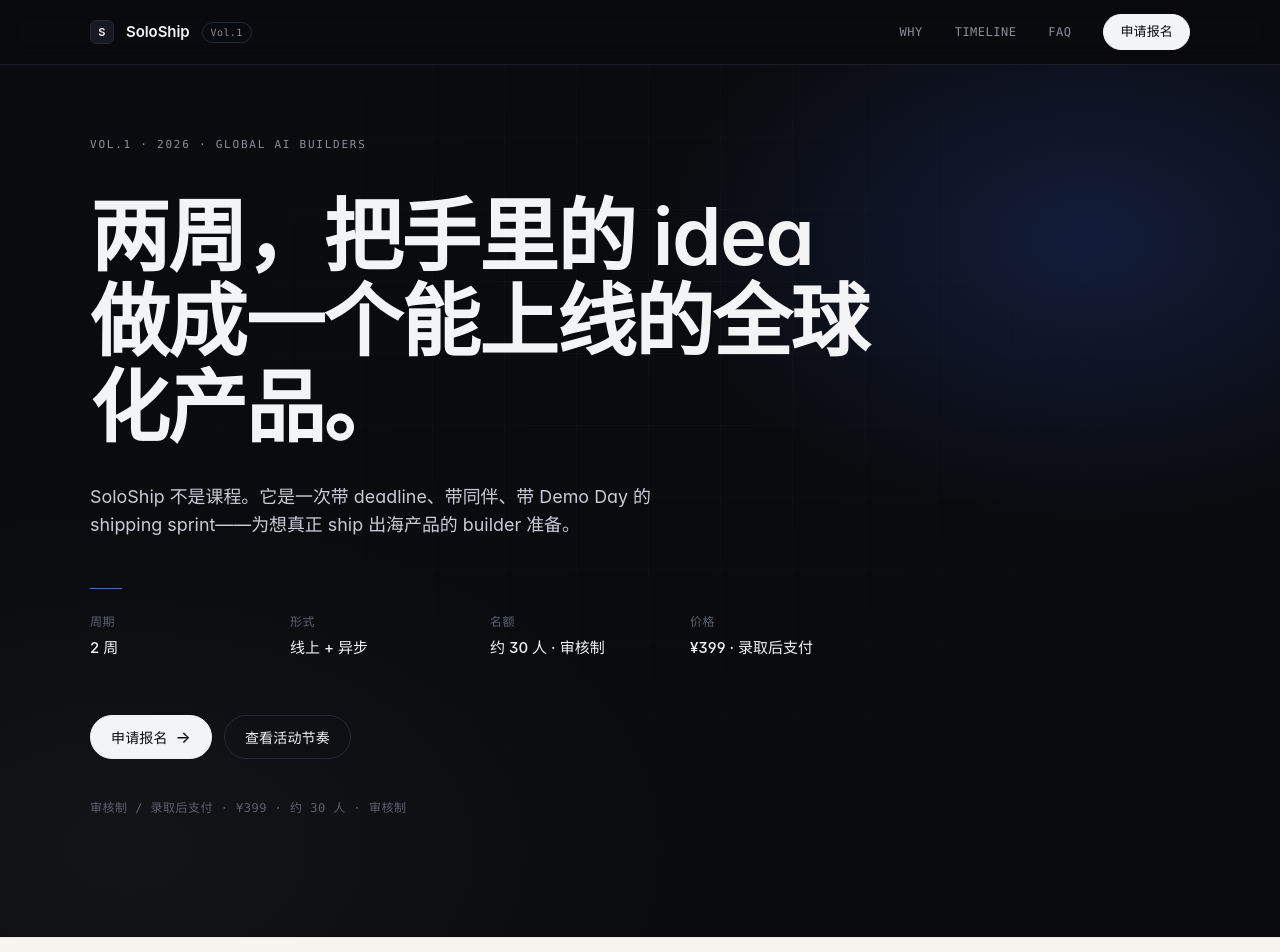
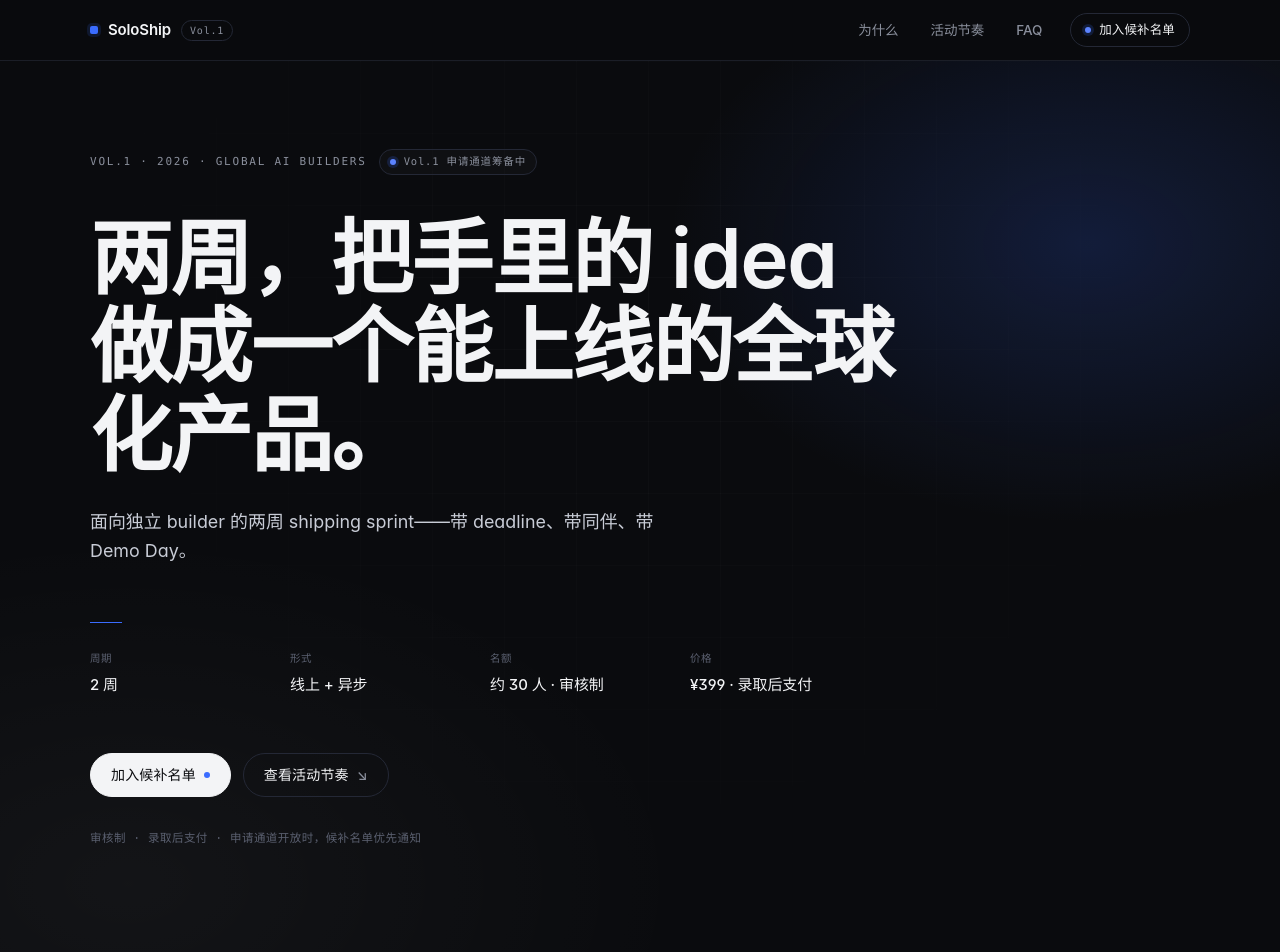
Before and after one commit to jueduizone/soloship, a Next.js app: page / in a window 1280 px wide. Shown: the top 952 px of the page. Built offline with nearby package versions, Linux system fonts and the light colour scheme.

Commit message:
refine: landing polish — hero/nav/footer/content iteration
- Hero/Nav/Footer 视觉打磨
- FAQ/Outcome/Timeline/WhySoloShip 微调
- content.ts 文案迭代
- FinalCTA 按钮态
- .gitignore 更新

```diff
--- a/app/_components/Hero.tsx
+++ b/app/_components/Hero.tsx
@@ -1,35 +1,66 @@
-import { hero, event } from './content'
+import { hero } from './content'
 
 export function Hero() {
   return (
-    <section id="top" className="relative overflow-hidden" style={{ paddingTop: 72, paddingBottom: 120 }}>
+    <section
+      id="top"
+      className="relative overflow-hidden"
+      style={{ paddingTop: 88, paddingBottom: 128 }}
+    >
       <div className="ss-grid-overlay" />
       <div className="ss-hero-glow" />
 
       <div className="ss-container relative">
-        <div className="ss-eyebrow mb-10">{hero.eyebrow}</div>
+        <div className="flex items-center gap-3 mb-10 flex-wrap">
+          <span className="ss-eyebrow">{hero.eyebrow}</span>
+          <span
+            className="ss-mono inline-flex items-center gap-2"
+            style={{
+              color: 'var(--ss-text-dim)',
+              padding: '4px 10px',
+              border: '1px solid var(--ss-border-dark)',
+              borderRadius: 999,
+              fontSize: 10.5,
+              letterSpacing: '0.08em',
+              background: 'rgba(255,255,255,0.02)',
+            }}
+          >
+            <span
+              aria-hidden
+              style={{
+                display: 'inline-block',
+                width: 6,
+                height: 6,
+                borderRadius: 999,
+                background: 'var(--ss-accent-hi)',
+                boxShadow: '0 0 0 3px rgba(58,108,255,0.18)',
+              }}
+            />
+            {hero.status}
+          </span>
+        </div>
 
         <h1
           className="ss-display"
-          style={{ fontSize: 'clamp(40px, 6.2vw, 84px)', maxWidth: 'min(15ch, 100%)' }}
+          style={{ fontSize: 'clamp(40px, 6.4vw, 88px)', maxWidth: 'min(15ch, 100%)' }}
         >
           {hero.headline}
         </h1>
 
         <p
-          className="ss-lede mt-8"
-          style={{ maxWidth: 620, color: 'var(--ss-text)' }}
+          className="ss-lede mt-7"
+          style={{ maxWidth: 580, color: 'var(--ss-text)' }}
         >
           {hero.sub}
         </p>
 
-        <div className="ss-accent-rule mt-12 mb-6" />
+        <div className="ss-accent-rule mt-14 mb-7" />
 
         <dl
           className="grid"
           style={{
-            gridTemplateColumns: 'repeat(auto-fit, minmax(150px, 1fr))',
-            gap: '20px 40px',
+            gridTemplateColumns: 'repeat(auto-fit, minmax(140px, 1fr))',
+            gap: '22px 40px',
             maxWidth: 760,
           }}
         >
@@ -37,11 +68,11 @@ export function Hero() {
             <div key={m.label}>
               <dt
                 className="ss-mono"
-                style={{ color: 'var(--ss-text-faint)', marginBottom: 6 }}
+                style={{ color: 'var(--ss-text-faint)', marginBottom: 8, fontSize: 10.5 }}
               >
                 {m.label.toUpperCase()}
               </dt>
-              <dd style={{ color: 'var(--ss-text-strong)', fontSize: 15, fontWeight: 500 }}>
+              <dd style={{ color: 'var(--ss-text-strong)', fontSize: 15, fontWeight: 500, letterSpacing: '-0.005em' }}>
                 {m.value}
               </dd>
             </div>
@@ -51,18 +82,28 @@ export function Hero() {
         <div className="flex flex-wrap items-center gap-3 mt-14">
           <a href={hero.primaryCta.href} className="ss-btn ss-btn-primary">
             {hero.primaryCta.label}
-            <span aria-hidden style={{ fontSize: 16 }}>→</span>
+            <span
+              aria-hidden
+              style={{
+                display: 'inline-block',
+                width: 6,
+                height: 6,
+                borderRadius: 999,
+                background: 'var(--ss-accent)',
+              }}
+            />
           </a>
           <a href={hero.secondaryCta.href} className="ss-btn ss-btn-ghost">
             {hero.secondaryCta.label}
+            <span aria-hidden style={{ fontSize: 14, color: 'var(--ss-text-dim)' }}>↘</span>
           </a>
         </div>
 
         <div
-          className="ss-mono mt-10"
-          style={{ color: 'var(--ss-text-faint)', maxWidth: 560 }}
+          className="ss-mono mt-8"
+          style={{ color: 'var(--ss-text-faint)', maxWidth: 600, fontSize: 11.5, lineHeight: 1.6 }}
         >
-          审核制 / 录取后支付 · {event.price} · {event.capacity}
+          {hero.fineprint}
         </div>
       </div>
     </section>
--- a/app/_components/Nav.tsx
+++ b/app/_components/Nav.tsx
@@ -1,61 +1,90 @@
-import { event } from './content'
+import { event, nav } from './content'
 
 export function Nav() {
   return (
     <nav
       className="sticky top-0 z-20"
       style={{
-        background: 'rgba(10,11,14,0.72)',
-        backdropFilter: 'blur(12px)',
-        WebkitBackdropFilter: 'blur(12px)',
+        background: 'rgba(10,11,14,0.78)',
+        backdropFilter: 'saturate(140%) blur(14px)',
+        WebkitBackdropFilter: 'saturate(140%) blur(14px)',
         borderBottom: '1px solid var(--ss-border-dark-soft)',
       }}
     >
-      <div className="ss-container flex items-center justify-between" style={{ height: 64 }}>
-        <a href="#top" className="flex items-center gap-3">
+      <div className="ss-container flex items-center justify-between" style={{ height: 60 }}>
+        <a href="#top" className="flex items-center gap-2.5" aria-label={`${event.name} ${event.volume}`}>
           <span
-            className="flex items-center justify-center rounded-md"
+            aria-hidden
             style={{
-              width: 24,
-              height: 24,
-              border: '1px solid var(--ss-border-dark)',
-              background: 'var(--ss-surface)',
+              display: 'inline-block',
+              width: 8,
+              height: 8,
+              borderRadius: 2,
+              background: 'var(--ss-accent)',
+              boxShadow: '0 0 0 3px rgba(58,108,255,0.14)',
+            }}
+          />
+          <span
+            style={{
               color: 'var(--ss-text-strong)',
-              fontSize: 11,
               fontWeight: 600,
-              letterSpacing: 0.5,
+              fontSize: 15,
+              letterSpacing: '-0.01em',
             }}
           >
-            S
-          </span>
-          <span style={{ color: 'var(--ss-text-strong)', fontWeight: 600, fontSize: 15, letterSpacing: '-0.005em' }}>
             {event.name}
           </span>
           <span
-            className="ss-mono"
+            className="ss-mono hidden sm:inline-flex items-center"
             style={{
               color: 'var(--ss-text-dim)',
               padding: '2px 8px',
               border: '1px solid var(--ss-border-dark)',
               borderRadius: 999,
               fontSize: 10,
+              letterSpacing: '0.08em',
             }}
           >
             {event.volume}
           </span>
         </a>
-        <div className="flex items-center gap-8">
-          <a href="#why" className="hidden md:inline ss-mono" style={{ color: 'var(--ss-text-dim)' }}>
-            WHY
-          </a>
-          <a href="#timeline" className="hidden md:inline ss-mono" style={{ color: 'var(--ss-text-dim)' }}>
-            TIMELINE
-          </a>
-          <a href="#faq" className="hidden md:inline ss-mono" style={{ color: 'var(--ss-text-dim)' }}>
-            FAQ
-          </a>
-          <a href={event.applyHref} className="ss-btn ss-btn-primary" style={{ height: 36, padding: '0 16px', fontSize: 13 }}>
-            申请报名
+
+        <div className="flex items-center gap-1 sm:gap-6">
+          {nav.links.map((l) => (
+            <a
+              key={l.href}
+              href={l.href}
+              className="hidden md:inline-flex items-center"
+              style={{
+                color: 'var(--ss-text-dim)',
+                fontSize: 13.5,
+                fontWeight: 450,
+                letterSpacing: '-0.005em',
+                padding: '6px 4px',
+                transition: 'color 160ms ease',
+              }}
+            >
+              {l.label}
+            </a>
+          ))}
+
+          <a
+            href={nav.cta.href}
+            className="ss-btn ss-btn-ghost group"
+            style={{ height: 34, padding: '0 14px', fontSize: 12.5 }}
+          >
+            <span
+              aria-hidden
+              style={{
+                display: 'inline-block',
+                width: 6,
+                height: 6,
+                borderRadius: 999,
+                background: 'var(--ss-accent-hi)',
+                boxShadow: '0 0 0 3px rgba(58,108,255,0.18)',
+              }}
+            />
+            {nav.cta.label}
           </a>
         </div>
       </div>
--- a/app/_components/Timeline.tsx
+++ b/app/_components/Timeline.tsx
@@ -2,7 +2,14 @@ import { timeline } from './content'
 
 export function Timeline() {
   return (
-    <section id="timeline" className="ss-section" style={{ background: 'var(--ss-bg)' }}>
+    <section
+      id="timeline"
+      className="ss-section"
+      style={{
+        background: 'var(--ss-bg)',
+        borderTop: '1px solid var(--ss-border-dark-soft)',
+      }}
+    >
       <div className="ss-container">
         <div className="mb-14" style={{ maxWidth: 780 }}>
           <div className="ss-eyebrow mb-6">{timeline.eyebrow}</div>
--- a/app/_components/content.ts
+++ b/app/_components/content.ts
@@ -6,39 +6,53 @@ export const event = {
   duration: '2 周',
   format: '线上 + 异步',
   capacity: '约 30 人 · 审核制',
+  capacityShort: '30 人',
   price: '¥399',
   priceNote: '录取后支付',
-  applyHref: '#apply',
+  status: 'Vol.1 申请通道筹备中',
+  statusShort: '即将开放',
+  applyHref: '#waitlist',
   timelineHref: '#timeline',
+}
+
+export const nav = {
+  links: [
+    { label: '为什么', href: '#why' },
+    { label: '活动节奏', href: '#timeline' },
+    { label: 'FAQ', href: '#faq' },
+  ],
+  cta: { label: '加入候补名单', href: event.applyHref },
 }
 
 export const hero = {
   eyebrow: `${event.volume} · ${event.year} · ${event.tagline}`,
+  status: event.status,
   headline: '两周，把手里的 idea 做成一个能上线的全球化产品。',
-  sub: 'SoloShip 不是课程。它是一次带 deadline、带同伴、带 Demo Day 的 shipping sprint——为想真正 ship 出海产品的 builder 准备。',
+  sub: '面向独立 builder 的两周 shipping sprint——带 deadline、带同伴、带 Demo Day。',
   meta: [
     { label: '周期', value: event.duration },
     { label: '形式', value: event.format },
     { label: '名额', value: event.capacity },
     { label: '价格', value: `${event.price} · ${event.priceNote}` },
   ],
-  primaryCta: { label: '申请报名', href: event.applyHref },
+  primaryCta: { label: '加入候补名单', href: event.applyHref },
   secondaryCta: { label: '查看活动节奏', href: event.timelineHref },
+  fineprint: '审核制 · 录取后支付 · 申请通道开放时，候补名单优先通知',
 }
 
 export const whyNow = {
   eyebrow: '为什么是现在',
   headline: '这是超级个体第一次真正能独立做全球产品的窗口。',
   body: [
-    'AI 基础设施第一次把独立 builder 推到了发行位——一个人就能写代码、做设计、跑增长、做客服。',
-    '真正卡住大家的已经不是技术，而是出海、支付、增长，以及把一个项目做完的执行力。',
-    'SoloShip 想把这几件事压进两周，让你在同伴压力下真正把东西 ship 出去。',
+    'AI 基础设施第一次让一个人完整覆盖一款产品的每一环——写代码、做设计、跑增长、做客服。',
+    '真正卡住的早就不是技术，而是出海、支付、增长，以及把一个项目做完的执行力。',
+    'SoloShip 把这几件事压进两周。在同伴密度和 deadline 之下，让项目真的 ship 出去。',
   ],
 }
 
 export const whySoloship = {
-  eyebrow: '不是普通共学营',
-  headline: 'SoloShip 是 shipping sprint，不是一次课程。',
+  eyebrow: 'WHY SOLOSHIP',
+  headline: 'Cohort，不是课程。Sprint，不是社群。',
   cards: [
     {
       title: 'Builder-only',
@@ -61,7 +75,7 @@ export const whySoloship = {
 
 export const whoFor = {
   eyebrow: '适合谁 / 不适合谁',
-  headline: '如果你只想"学点东西"，这不是你该来的地方。',
+  headline: '审核制，宁缺毋滥。',
   suits: [
     '手里有 idea，想真正 ship 出海产品的 builder',
     '做过一点东西，但还没形成节奏的独立开发者',
@@ -156,7 +170,7 @@ export const faq = {
     },
     {
       q: '¥399 什么时候收？',
-      a: '录取之后才收。我们做的是"录取后支付"——先申请，再审核，通过了才收款。这样对双方都更干净。',
+      a: '录取之后才收。先申请、再审核，通过了才收款——这样对双方都更干净。',
     },
     {
       q: '需要已经有项目吗？',
@@ -174,13 +188,27 @@ export const faq = {
       q: '活动结束后资料会保留吗？',
       a: '会。录取学员会进入 SoloShip 同学录和资料页；优秀项目会在下一期招募时被公开展示。',
     },
+    {
+      q: '现在能申请吗？',
+      a: 'Vol.1 申请通道筹备中，先以候补名单形式收集意向。开放后会优先通知名单上的 builder。',
+    },
   ],
 }
 
 export const finalCta = {
   eyebrow: '下一步',
   headline: '下一个真的 ship 出去的项目，是不是你的？',
-  sub: `SoloShip ${event.volume} 限额 ${event.capacity}。申请通道开启后，优先发放给提前登记的人。`,
-  primaryCta: { label: '申请报名', href: event.applyHref },
+  sub: `Vol.1 限额 ${event.capacityShort}，审核制。申请通道开放时，候补名单会先收到通知。`,
+  primaryCta: { label: '加入候补名单', href: event.applyHref },
   secondaryCta: { label: '先看活动节奏', href: event.timelineHref },
+  fineprint: '审核制 · 录取后支付 ¥399',
 }
+
+export const footer = {
+  tagline: '为真的会 ship 的 builder 准备的 cohort。',
+  links: [
+    { label: '活动节奏', href: '#timeline' },
+    { label: 'FAQ', href: '#faq' },
+    { label: '候补名单', href: event.applyHref },
+  ],
+}
```
Also changed, not shown: app/_components/FAQ.tsx (+6 -6 lines), app/_components/FinalCTA.tsx (+21 -8 lines), app/_components/Footer.tsx (+63 -8 lines), app/_components/Outcome.tsx (+7 -1 lines), app/_components/WhySoloShip.tsx (+7 -1 lines), 1 other file (tests, documents, lock files or other folders).
